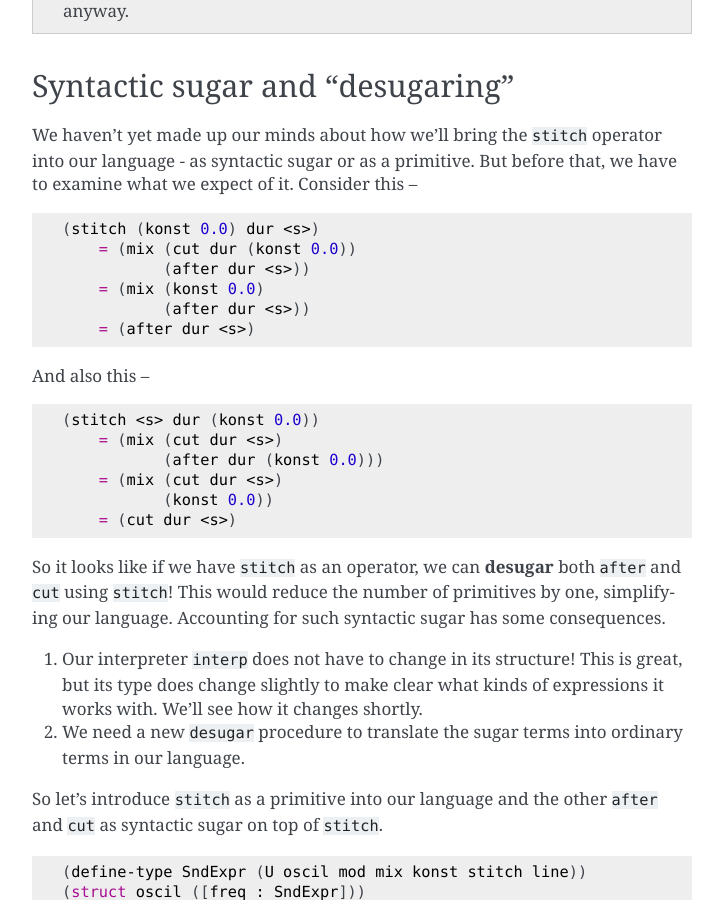
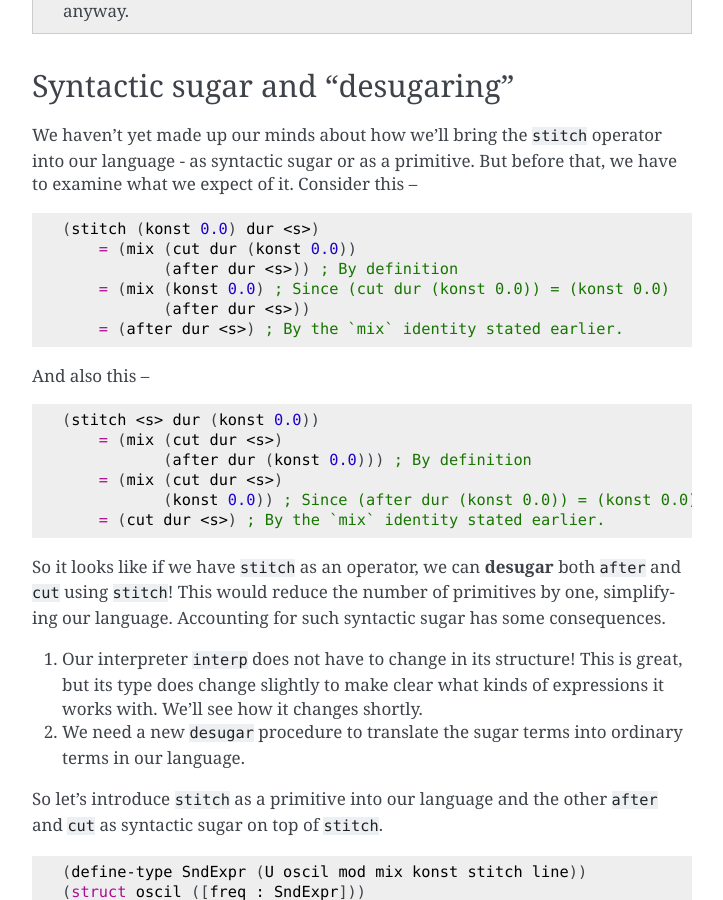
Before and after one commit to kreauniv/comp308, a Sphinx documentation site: the page built from source/synthlang.rst, in a window 1280 px wide and 900 px high, scrolled down 11368 px. Shown: the whole window, without its empty margins (388-1111 px from the left). Built offline with Sphinx 7.4.7, drawn with Linux system fonts in a browser that asks for light colours.

Commit message:
Comments to stitch/after/cut

```diff
--- a/source/synthlang.rst
+++ b/source/synthlang.rst
@@ -561,10 +561,10 @@ have to examine what we expect of it. Consider this --
 
     (stitch (konst 0.0) dur <s>)
         = (mix (cut dur (konst 0.0))
+               (after dur <s>)) ; By definition
+        = (mix (konst 0.0) ; Since (cut dur (konst 0.0)) = (konst 0.0)
                (after dur <s>))
-        = (mix (konst 0.0)
-               (after dur <s>))
-        = (after dur <s>)
+        = (after dur <s>) ; By the `mix` identity stated earlier.
 
 And also this --
 
@@ -572,10 +572,10 @@ And also this --
 
     (stitch <s> dur (konst 0.0))
         = (mix (cut dur <s>)
-               (after dur (konst 0.0)))
+               (after dur (konst 0.0))) ; By definition
         = (mix (cut dur <s>)
-               (konst 0.0))
-        = (cut dur <s>)
+               (konst 0.0)) ; Since (after dur (konst 0.0)) = (konst 0.0)
+        = (cut dur <s>) ; By the `mix` identity stated earlier.
 
 So it looks like if we have ``stitch`` as an operator, we can **desugar**
 both ``after`` and ``cut`` using ``stitch``! This would reduce the number
```
